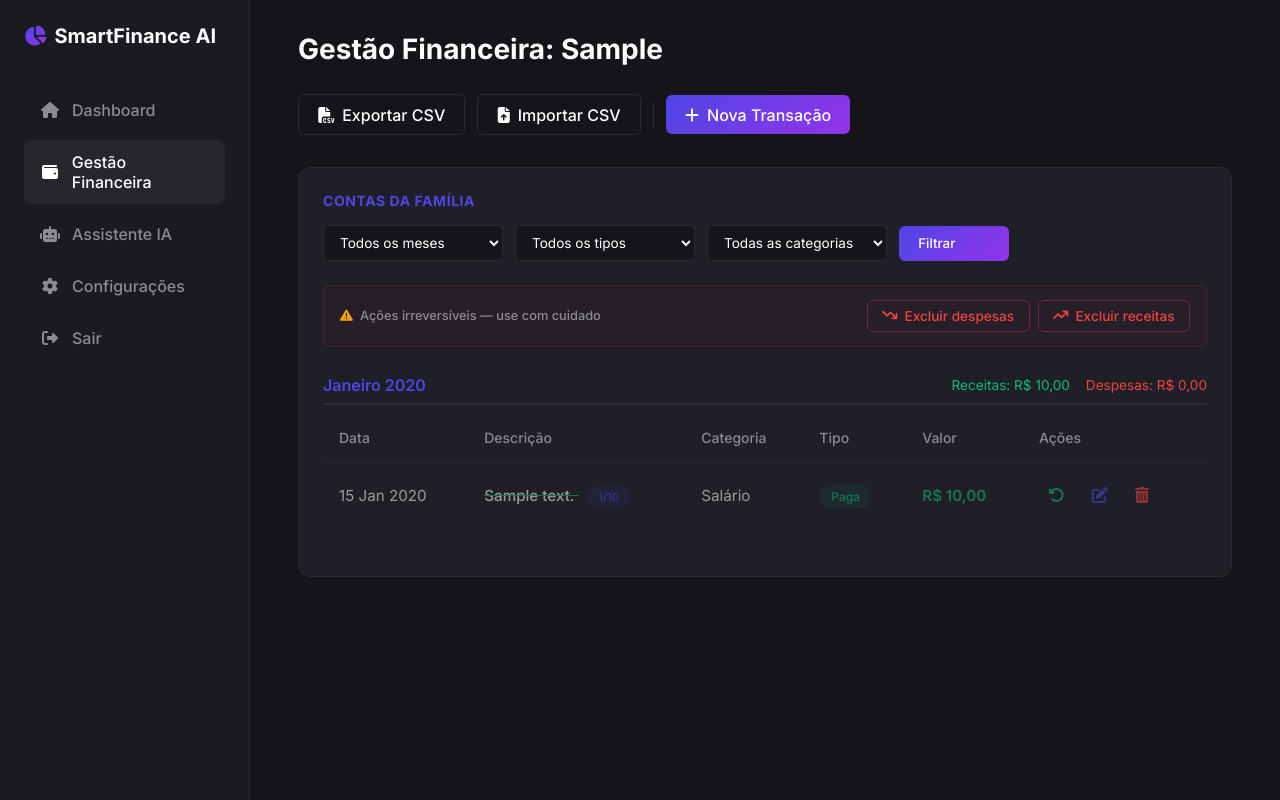
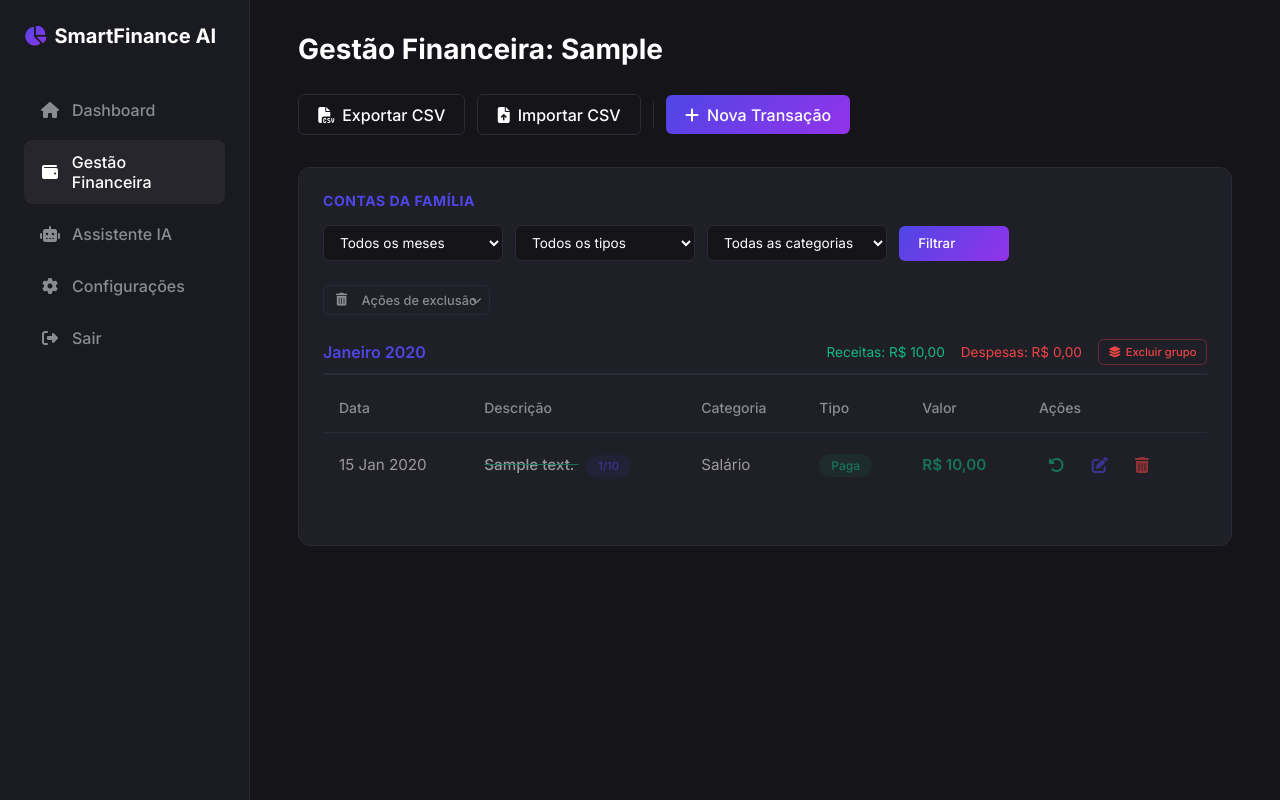
Before and after one commit to kleberfonsecapro/ffsystem, a Django app: page /finance/ in a window 1280 px wide. Run offline with Django 5.2, Linux system fonts and the light colour scheme; a user stored in the database is signed in; data comes from the database, SQL or seed files in the repository; tables that the repository leaves empty hold one stand-in row (values such as "Sample post").

Commit message:
feat(finance): subtle bulk actions + installment group delete
- Bulk actions (delete all income/expense) moved to collapsible dropdown
  - Trigger button: subtle 'Ações de exclusão' (btn-secondary, smaller)
  - Dropdown with same actions, same CSRF/confirmation protection
  - Click-outside to close

- Installment group delete: delete all installments in one click
  - View: finance_delete_installment_group (filters by installment_group)
  - Route: POST /finance/installment-group/<uuid:group_id>/delete/
  - Button appears in month header when group has installments
  - Confirmation JS + POST + user filter

- CSS: .bulk-actions-dropdown styles, subtle trigger button
- JS: dropdown toggle + click-outside handler
- Documented in melhorias.md (item 27)

```diff
--- a/finance/urls.py
+++ b/finance/urls.py
@@ -12,4 +12,5 @@ urlpatterns = [
     path("<int:pk>/toggle-paid/", views.finance_toggle_paid, name="toggle_paid"),
     path("export-csv/", views.export_csv, name="export_csv"),
     path("import-csv/", views.import_csv, name="import_csv"),
+    path("installment-group/<uuid:group_id>/delete/", views.finance_delete_installment_group, name="delete_installment_group"),
 ]
--- a/finance/views.py
+++ b/finance/views.py
@@ -325,6 +325,23 @@ def finance_toggle_paid(request, pk):
 
 
 @login_required(login_url="/users/login/")
+@require_POST
+def finance_delete_installment_group(request, group_id):
+    """Deleta todas as parcelas de um grupo de parcelamento."""
+    transactions = Transaction.objects.filter(user=request.user, installment_group=group_id)
+    count = transactions.count()
+    if count == 0:
+        messages.info(request, "Nenhuma parcela encontrada para este grupo.")
+    else:
+        # Pega a descrição para a mensagem
+        first_tx = transactions.first()
+        desc = first_tx.description
+        transactions.delete()
+        messages.success(request, f"Grupo de parcelas \"{desc}\" ({count} parcelas) excluído com sucesso!")
+    return redirect("finance:list")
+
+
+@login_required(login_url="/users/login/")
 def finance_edit(request, pk):
     transaction = get_object_or_404(Transaction, pk=pk, user=request.user)
 
--- a/static/css/style.css
+++ b/static/css/style.css
@@ -736,3 +736,77 @@ tr:last-child td {
 .installment-preview i {
     margin-right: 0.4rem;
 }
+
+/* Bulk Actions Dropdown */
+.bulk-actions {
+    background: none;
+    border: none;
+    padding: 0;
+    margin-bottom: 1rem;
+}
+
+.bulk-actions-dropdown {
+    animation: fadeIn 0.15s ease-out;
+}
+
+.bulk-actions-dropdown hr {
+    border-color: var(--border-color);
+    margin: 0;
+}
+
+.bulk-actions-dropdown .btn-danger-outline {
+    border: none;
+    background: none;
+    border-radius: 0;
+    padding: 0.6rem 1rem;
+    font-size: 0.85rem;
+    color: var(--accent-red);
+    transition: background 0.15s;
+    text-align: left;
+    display: flex;
+    align-items: center;
+    gap: 0.5rem;
+    width: 100%;
+}
+
+.bulk-actions-dropdown .btn-danger-outline:hover {
+    background: rgba(239, 68, 68, 0.08);
+    border-color: transparent;
+}
+
+.bulk-actions-dropdown .btn-danger-outline i {
+    width: 16px;
+    text-align: center;
+}
+
+.bulk-actions-dropdown p {
+    font-size: 0.7rem;
+    color: var(--text-secondary);
+    text-align: center;
+}
+
+@keyframes fadeIn {
+    from { opacity: 0; transform: translateY(-4px); }
+    to { opacity: 1; transform: translateY(0); }
+}
+
+/* Installment Group Delete Button */
+.btn-installment-group-delete {
+    background: transparent;
+    border: 1px solid rgba(239, 68, 68, 0.3);
+    color: var(--accent-red);
+    padding: 0.25rem 0.5rem;
+    border-radius: 4px;
+    font-size: 0.7rem;
+    font-weight: 500;
+    cursor: pointer;
+    transition: all 0.2s;
+    display: inline-flex;
+    align-items: center;
+    gap: 0.3rem;
+}
+
+.btn-installment-group-delete:hover {
+    background: rgba(239, 68, 68, 0.1);
+    border-color: var(--accent-red);
+}
--- a/templates/finance_list.html
+++ b/templates/finance_list.html
@@ -52,27 +52,37 @@
     </div>
 
     <div class="bulk-actions">
-        <span class="bulk-actions-label">
-            <i class="fa-solid fa-triangle-exclamation"></i>
-            Ações irreversíveis — use com cuidado
-        </span>
-        <div class="bulk-actions-buttons">
-            <form method="POST" action="{% url 'finance:delete_by_type' %}" class="inline-form" onsubmit="return confirm('Excluir TODAS as despesas? Esta ação não pode ser desfeita.')">
+        <div style="position: relative; display: inline-flex;">
+            <button type="button" class="btn-secondary" id="bulk-actions-trigger" style="font-size: 0.8rem; padding: 0.4rem 0.75rem; color: var(--text-secondary); border-color: var(--border-color);">
+                <i class="fa-solid fa-trash-can" style="margin-right: 0.4rem;"></i>
+                Ações de exclusão
+            </button>
+            <i class="fa-solid fa-chevron-down" style="position: absolute; right: 0.5rem; top: 50%; transform: translateY(-50%); color: var(--text-secondary); font-size: 0.65rem;"></i>
+            <div id="bulk-actions-dropdown" class="bulk-actions-dropdown" style="display: none; position: absolute; top: 100%; right: 0; margin-top: 0.4rem; background: var(--bg-card); border: 1px solid var(--border-color); border-radius: 6px; box-shadow: 0 8px 24px rgba(0,0,0,0.3); min-width: 200px; z-index: 100; overflow: hidden;">
+                <div style="padding: 0.5rem;">
+                    <p style="font-size: 0.7rem; color: var(--text-secondary); margin-bottom: 0.5rem; text-align: center;">
+                        <i class="fa-solid fa-triangle-exclamation"></i> Ações irreversíveis — use com cuidado
+                    </p>
+                </div>
+                <hr style="border-color: var(--border-color); margin: 0;">
+                <form method="POST" action="{% url 'finance:delete_by_type' %}" class="inline-form" style="width: 100%;">
                     {% csrf_token %}
                     <input type="hidden" name="tipo" value="despesa">
-                <button type="submit" class="btn-danger-outline">
-                    <i class="fa-solid fa-arrow-trend-down"></i>
-                    Excluir despesas
+                    <button type="submit" class="btn-danger-outline" style="width: 100%; justify-content: flex-start; padding: 0.6rem 1rem; border: none; background: none; border-radius: 0; font-size: 0.85rem; color: var(--accent-red);" onclick="return confirm('Excluir TODAS as despesas? Esta ação não pode ser desfeita.')">
+                        <i class="fa-solid fa-arrow-trend-down" style="margin-right: 0.5rem;"></i>
+                        Excluir todas as despesas
                     </button>
                 </form>
-            <form method="POST" action="{% url 'finance:delete_by_type' %}" class="inline-form" onsubmit="return confirm('Excluir TODAS as receitas? Esta ação não pode ser desfeita.')">
+                <hr style="border-color: var(--border-color); margin: 0;">
+                <form method="POST" action="{% url 'finance:delete_by_type' %}" class="inline-form" style="width: 100%;">
                     {% csrf_token %}
                     <input type="hidden" name="tipo" value="receita">
-                <button type="submit" class="btn-danger-outline">
-                    <i class="fa-solid fa-arrow-trend-up"></i>
-                    Excluir receitas
+                    <button type="submit" class="btn-danger-outline" style="width: 100%; justify-content: flex-start; padding: 0.6rem 1rem; border: none; background: none; border-radius: 0; font-size: 0.85rem; color: var(--accent-red);" onclick="return confirm('Excluir TODAS as receitas? Esta ação não pode ser desfeita.')">
+                        <i class="fa-solid fa-arrow-trend-up" style="margin-right: 0.5rem;"></i>
+                        Excluir todas as receitas
                     </button>
                 </form>
+            </div>
         </div>
     </div>
 
@@ -80,9 +90,19 @@
     <div style="margin-bottom: 1.5rem;">
         <div style="display: flex; justify-content: space-between; align-items: center; padding: 0.5rem 0; border-bottom: 2px solid var(--border-color); margin-bottom: 0.5rem;">
             <h4 style="color: var(--accent-blue); font-size: 1rem; font-weight: 600;">{{ group.month|date:"F Y" }}</h4>
-            <div style="display: flex; gap: 1rem; font-size: 0.85rem;">
+            <div style="display: flex; gap: 1rem; font-size: 0.85rem; align-items: center;">
                 <span style="color: var(--accent-green);">Receitas: R$ {{ group.income|floatformat:2 }}</span>
                 <span style="color: var(--accent-red);">Despesas: R$ {{ group.expense|floatformat:2 }}</span>
+                {% with group.transactions|first as first_tx %}
+                    {% if first_tx and first_tx.is_installment and first_tx.installment_group %}
+                    <form method="POST" action="{% url 'finance:delete_installment_group' first_tx.installment_group %}" style="display: inline;" onsubmit="return confirm('Excluir TODAS as parcelas deste grupo? Esta ação não pode ser desfeita.')">
+                        {% csrf_token %}
+                        <button type="submit" class="btn-danger-outline" style="font-size: 0.7rem; padding: 0.3rem 0.6rem; display: flex; align-items: center; gap: 0.3rem;">
+                            <i class="fa-solid fa-layer-group"></i> Excluir grupo
+                        </button>
+                    </form>
+                    {% endif %}
+                {% endwith %}
             </div>
         </div>
         <table>
@@ -195,5 +215,20 @@
             closeImportModal();
         }
     });
+
+    // Bulk actions dropdown
+    const bulkTrigger = document.getElementById('bulk-actions-trigger');
+    const bulkDropdown = document.getElementById('bulk-actions-dropdown');
+    if (bulkTrigger && bulkDropdown) {
+        bulkTrigger.addEventListener('click', function(e) {
+            e.stopPropagation();
+            bulkDropdown.style.display = bulkDropdown.style.display === 'block' ? 'none' : 'block';
+        });
+        document.addEventListener('click', function(e) {
+            if (!bulkTrigger.contains(e.target) && !bulkDropdown.contains(e.target)) {
+                bulkDropdown.style.display = 'none';
+            }
+        });
+    }
 </script>
 {% endblock %}
--- a/templates/login.html
+++ b/templates/login.html
@@ -29,7 +29,7 @@
             <button type="submit" class="btn-primary">Entrar</button>
         </form>
 
-        <div style="margin-top: 1rem; text-align: right;">
+        <div style="margin-top: 1rem; text-align: center;">
             <a href="{% url 'users:password_reset' %}" style="color: var(--accent-1); text-decoration: none; font-size: 0.85rem;">Esqueci minha senha</a>
         </div>
 
```
Also changed, not shown: melhorias.md (+43 -0 lines). Lines whose indentation alone changed are shown as unchanged.
